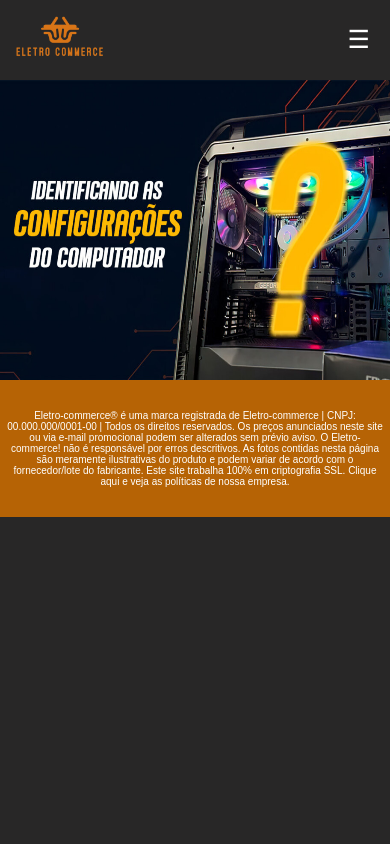
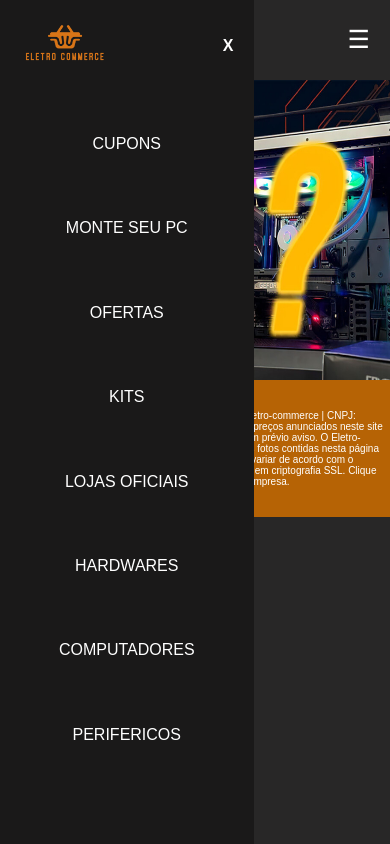
Before and after one commit to NicolasFNS/Eletro-commerce, a PHP site: page / in a window 390 px wide. Run offline with PHP 8.4, Linux system fonts and the light colour scheme; some libraries are stand-ins or nearby versions.

Commit message:
adicionando menu e responsividade a ele

```diff
--- a/Eletro-commerce/src/css/Responsive.css
+++ b/Eletro-commerce/src/css/Responsive.css
@@ -12,7 +12,7 @@
     header .pesquisa-header input,.buscar{
         display: none;
     }
-    nav .menu{
+    nav .btn-menu{
         display: block;
         margin: 0px 20px 0px;
     }
--- a/Eletro-commerce/src/css/Style.css
+++ b/Eletro-commerce/src/css/Style.css
@@ -62,7 +62,8 @@
     background-color: var(--corPrincipalHover);
     transition: 0.2s;
 }
-nav .menu{
+nav .btn-menu{
+    cursor: pointer;
     color: white;
     font-size: 25px;
     display: none;
@@ -149,3 +150,39 @@
     font-size: 10px;
     padding: 20px 100px 20px;
 }
+
+.menu{
+    transition: 0.9s;
+    display: none;
+    position: absolute;
+    background-color: #1a1919;
+    width: 65%;
+    height: 100vh;
+    display: flex;
+    flex-direction: column;
+    color: white;
+}
+.menu .topo-menu{
+    padding: 10px 20px 10px;
+    display: flex;
+    justify-content: space-between;
+    align-items: center;
+}
+.menu .topo-menu img{
+    width: 90px;
+}
+.menu .topo-menu .sair-menu{
+    font-weight: bold;
+    cursor: pointer;
+}
+.menu .informacoes-menu{
+    padding: 10px;
+    height: 80%;
+    display: flex;
+    flex-direction: column;
+    justify-content: space-around;
+    align-items: center;
+}
+.menu .informacoes-menu p{
+    cursor: pointer;
+}
--- a/Eletro-commerce/src/index.html
+++ b/Eletro-commerce/src/index.html
@@ -12,6 +12,22 @@
     <link  rel="icon" type="image/png" href="images/eletrocommerce-logo.png">
 </head>
 <body>
+    <section class="menu">
+        <div class="topo-menu">
+            <img src="images/eletrocommerce-logo.png" alt="">
+            <p class="sair-menu">X</p>
+        </div>
+        <div class="informacoes-menu">
+            <p>CUPONS</p>
+            <p>MONTE SEU PC</p>
+            <p>OFERTAS</p>
+            <p>KITS</p>
+            <p>LOJAS OFICIAIS</p>
+            <p>HARDWARES</p>
+            <p>COMPUTADORES</p>
+            <p>PERIFERICOS</p>
+        </div>
+    </section>
     <header>
         <nav>
             <img  src="images/eletrocommerce-logo.png" alt="">
@@ -19,7 +35,7 @@
                 <input type="text" placeholder="Pesquisar"><button class="buscar">Buscar</button></input>
             </div>
             <button class="login">Login</button>
-            <p class="menu">&#9776;</p>
+            <p class="btn-menu">&#9776;</p>
         </nav>
         <section class="catalogo">
             <ul>
--- a/Eletro-commerce/src/js/Script.js
+++ b/Eletro-commerce/src/js/Script.js
@@ -37,3 +37,18 @@
     sliderTrocaImagem()
 }
 let intervalo = setInterval(update, 4000)
+
+let btn_menu = document.querySelector(".btn-menu")
+let menu = document.querySelector(".menu")
+
+btn_menu.addEventListener("click", () => {
+    if (menu.style.display === "none" || menu.style.display === "") {
+        menu.style.display = "block";
+    } else {
+        menu.style.display = "none";
+    }
+});
+
+let sair_menu = document.querySelector(".sair-menu").addEventListener("click", ()=>{
+    menu.style.display = "none"
+})
```
